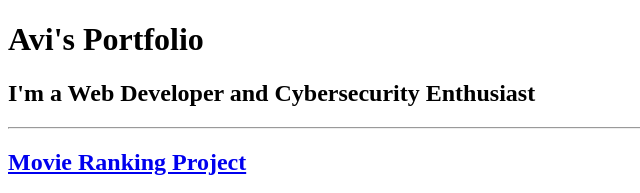
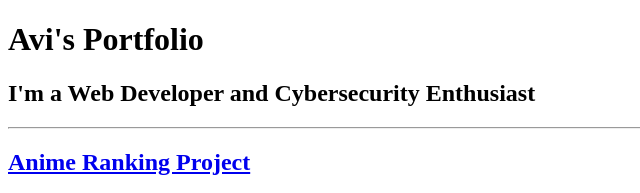
Before and after one commit to Avi-Pokale/html-portfolio, a plain HTML site: page index.html in a window 1280 px wide. Shown: the top 193 px of the page, 0-640 px from the left. Drawn offline with Linux system fonts and the light colour scheme.

Commit message:
Update index.html

```diff
--- a/index.html
+++ b/index.html
@@ -12,7 +12,7 @@
 
   <hr>
 
-  <a href="./movie-ranking.html"><h2>Movie Ranking Project</h2></a>
+  <a href="./movie-ranking.html"><h2>Anime Ranking Project</h2></a>
   <img src ="./movie-ranking.png" height="200">
 
 
```
